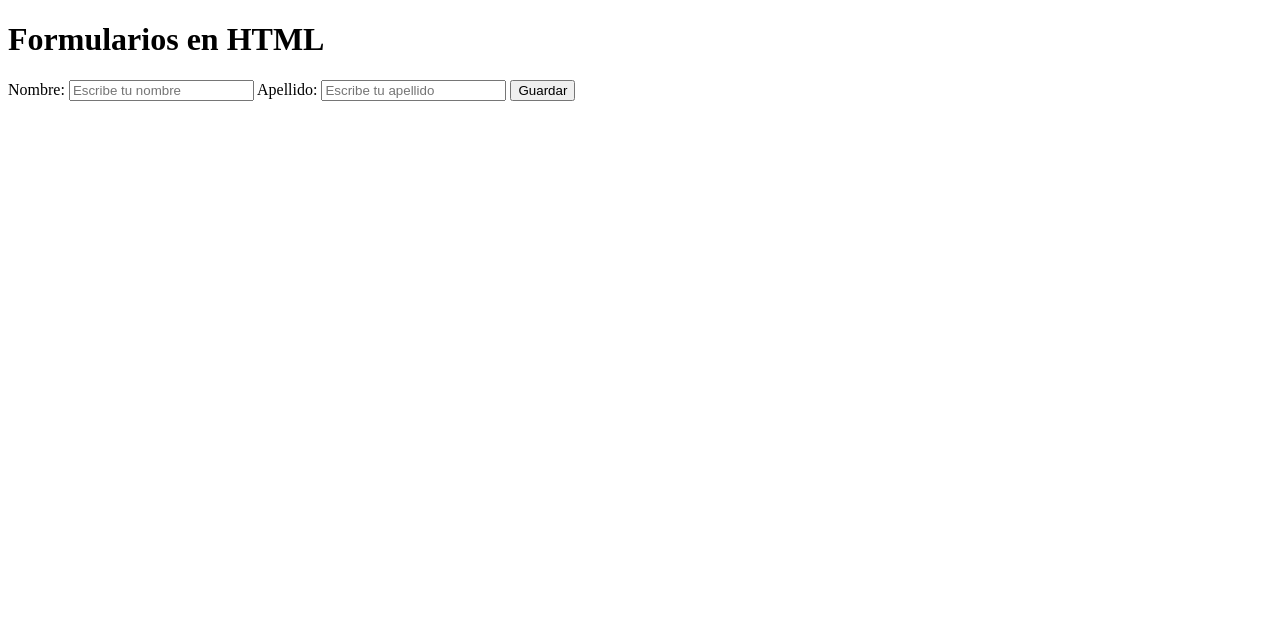
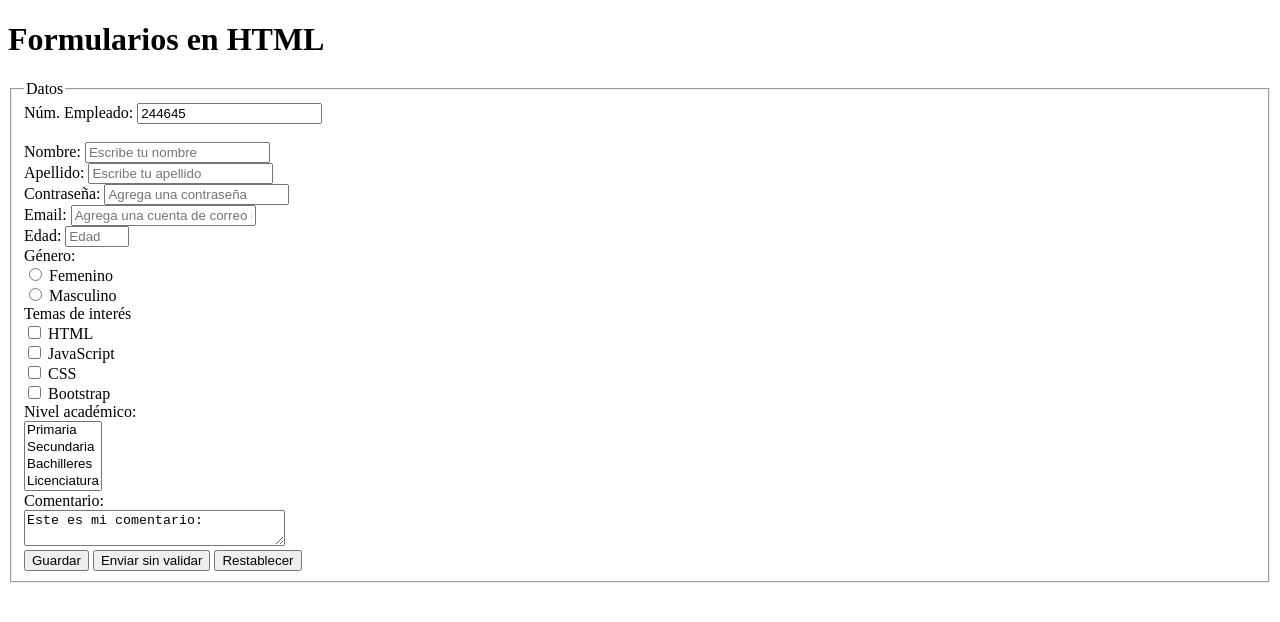
Before and after one commit to Marcoxx1/Test_02, a plain HTML site: page index03.html in a window 1280 px wide. Drawn offline with Linux system fonts and the light colour scheme.

Commit message:
FORMULARIOS Y CSS

```diff
--- /dev/null
+++ b/CSS/estilos.css
@@ -0,0 +1,44 @@
+html{
+    height: 100%;
+}
+body{
+    margin: 0;
+    padding: 0;
+    background: linear-gradient(#d5d1d8, #5a5a5c);
+}
+.contenedor{
+    margin: 50px auto;
+    width: 400px;
+    padding: 30px;
+    background: rgb(0,0,0, .5);
+    border-radius: 10px;
+}
+.contenedor h2{
+    margin: 0 0 30px;
+    padding: 0;
+    font-size: 30px;
+    color: #a6b6ff;
+    text-align: center;
+}
+.contenedor .elemento label{
+    color: #fff;
+}
+.contenedor .elemento input{
+    width: 100%;
+    padding: 10px 0;
+    color: #fff;
+    background: transparent;
+    border: none;
+    border-bottom: 1px solid #fff;
+    margin-bottom: 30px;
+}
+.contenedor .elemento input[type="submit"]{
+    background-color: #a6b6ff;
+    border: none;
+    letter-spacing: 5px;
+    text-transform: uppercase;
+    cursor: pointer;
+    padding: 15px;
+    margin-top: 30px;
+    color: black;
+}
--- a/index03.html
+++ b/index03.html
@@ -10,12 +10,72 @@
 
 <body>
     <h1>Formularios en HTML</h1>
-    <form>
+    <form method="get" action="mi_servidor" novalidate="true" autocomplete="off" target="_blank" />
+    <fieldset>
+        <legend>Datos</legend>
+        <label for="idEmpleado">Núm. Empleado: </label>
+        <input type="text" id="idEmpleado" name="idEmpleado" readonly="true" value="244645">
+        </br>
+        <input type="hidden" id="sistema" name="sistema" value="SAP">
+        </br>
         <label for="nombre">Nombre: </label>
-        <input type="text" id="nombre" placeholder="Escribe tu nombre" name="nombre" />
+        <input type="text" id="nombre" placeholder="Escribe tu nombre" name="nombre" required="true" />
+        </br>
         <label for="apellido">Apellido: </label>
-        <input type="text" id="apellido" placeholder="Escribe tu apellido" name="apellido" />
+        <input type="text" id="apellido" placeholder="Escribe tu apellido" name="apellido" required="true" />
+        </br>
+        <label for="password">Contraseña: </label>
+        <input type="password" id="password" placeholder="Agrega una contraseña" name="password" required="true"
+            pattern="[A-Za-z0-9]{5,10}" title="Letras y números. Tamaño mínimo: 5. Tamaño máximo: 10" />
+        </br>
+        <label for="email">Email: </label>
+        <input type="email" id="email" placeholder="Agrega una cuenta de correo electronico" name="email"
+            required="true" />
+        </br>
+        <label for="edad">Edad: </label>
+        <input type="number" id="edad" placeholder="Edad" name="edad" required="true" min="0" max="100" minlength="1"
+            maxlength="3" />
+        </br>
+        <label>Género: </label>
+        </br>
+        <input type="radio" id="femenino" name="genero" value="femenino">
+        <label for="femenino">Femenino</label>
+        </br>
+        <input type="radio" id="masculino" name="genero" value="masculino" />
+        <label for="masculino">Masculino</label>
+        </br>
+        <label>Temas de interés</label>
+        </br>
+        <input type="checkbox" id="html" name="temas_interes" value="html" />
+        <label for="html">HTML</label>
+        </br>
+        <input type="checkbox" id="JavaScript" name="temas_interes" value="JavaScript" />
+        <label for="JavaScript">JavaScript</label>
+        </br>
+        <input type="checkbox" id="CSS" name="temas_interes" value="CSS" />
+        <label for="CSS">CSS</label>
+        </br>
+        <input type="checkbox" id="Bootstrap" name="temas_interes" value="Bootstrap" />
+        <label for="Bootstrap">Bootstrap</label>
+        </br>
+        <label>Nivel académico: </label>
+        </br>
+        <select id="nivel_academico" name="nivel_academico" multiple="true">
+            <option value="primaria">Primaria</option>
+            <option value="secundaria">Secundaria</option>
+            <option value="bachilleres">Bachilleres</option>
+            <option value="licenciatura">Licenciatura</option>
+            <option value="posgrado">Posgrado</option>
+        </select>
+        </br>
+        <label for="comentario">Comentario: </label>
+        </br>
+        <textarea name="comentario" id="comentario" cols="30" rows="2">Este es mi comentario:</textarea>
+        </br>
         <input type="submit" value="Guardar" />
+        <input type="submit" formnovalidate="formnovalidate" value="Enviar sin validar" />
+        <input type="reset" value="Restablecer" />
+    </fieldset>
     </form>
 </body>
 
```
Also changed, not shown: index04.html (added, +32 -0 lines).
